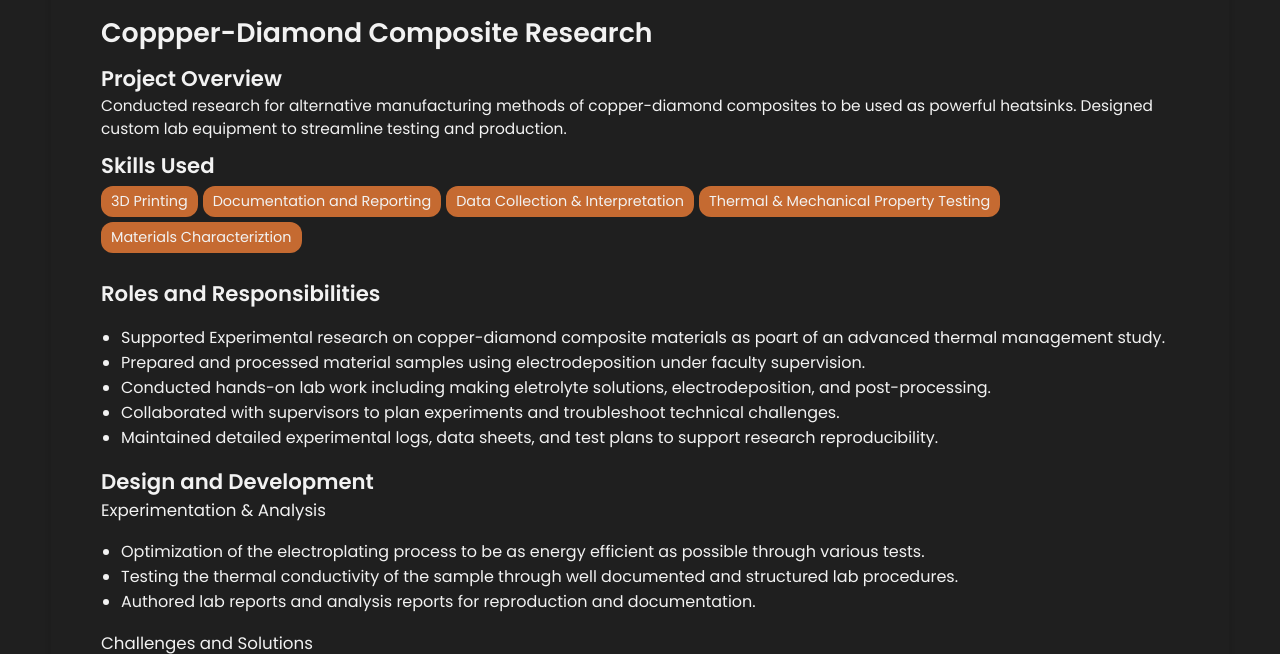
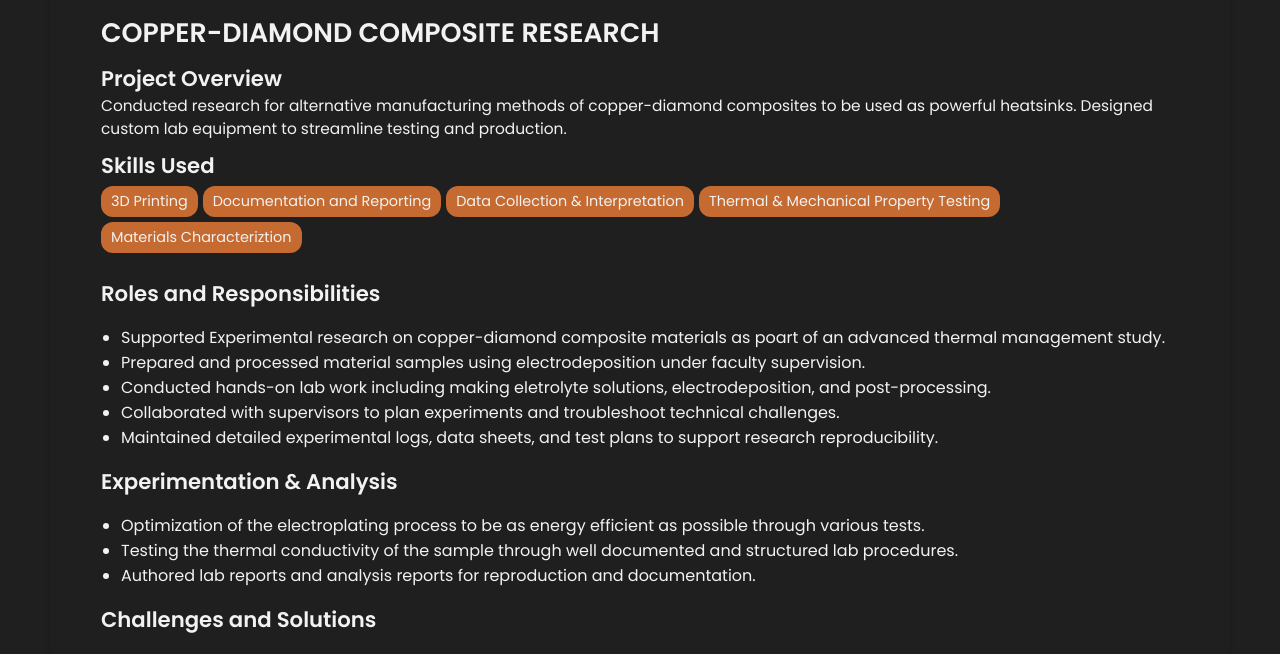
Before and after one commit to Alvin-Htet/Alvin-Htet.github.io, a Jekyll site: the page built from _projects/copper_diamond_research/index.md, in a window 1280 px wide and 900 px high, scrolled down 608 px, cut to the strip 246-900 px from the top of the window. Built offline with Jekyll 4.4.1, drawn with Linux system fonts in a browser that asks for light colours.

Commit message:
Update index.md

```diff
--- a/_projects/copper_diamond_research/index.md
+++ b/_projects/copper_diamond_research/index.md
@@ -1,6 +1,6 @@
 ---
 layout: post
-title: Coppper-Diamond Composite Research
+title: COPPER-DIAMOND COMPOSITE RESEARCH
 description: Conducted research for alternative manufacturing methods of copper-diamond composites to be used as powerful heatsinks. Designed custom lab equipment to streamline testing and production.
 skills:
   - 3D Printing
@@ -19,20 +19,18 @@ main-image: /work_4.jpg
 - Collaborated with supervisors to plan experiments and troubleshoot technical challenges.
 - Maintained detailed experimental logs, data sheets, and test plans to support research reproducibility.
 
-## Design and Development
-
-### Experimentation & Analysis
+## Experimentation & Analysis
 - Optimization of the electroplating process to be as energy efficient as possible through various tests.
 - Testing the thermal conductivity of the sample through well documented and structured lab procedures.
 - Authored lab reports and analysis reports for reproduction and documentation.
 
-### Challenges and Solutions
+## Challenges and Solutions
 - Consistency and Reproducibility: Noting down minute details and record actions to minimize deviation and inconsistencies.
 - Contamination Detection: Occational Checking of Contamination on electroplating area and electrolyte liquid surface.
 - Lack of Specific Equipment: Designing custom lab equipment for increased productivity.
 - Efficiency & Process Speed: Push how fast the composite can be processed by supplying more energy and testing results.
 
-### Tools and Technology Used
+## Tools and Technology Used
 - 3D Modelling & Printing - Solidworks, Orca, Cura
 - Material Manufacturing - Electrodeposition
 - Testing Equipment - XRD, Thermocouples
```
